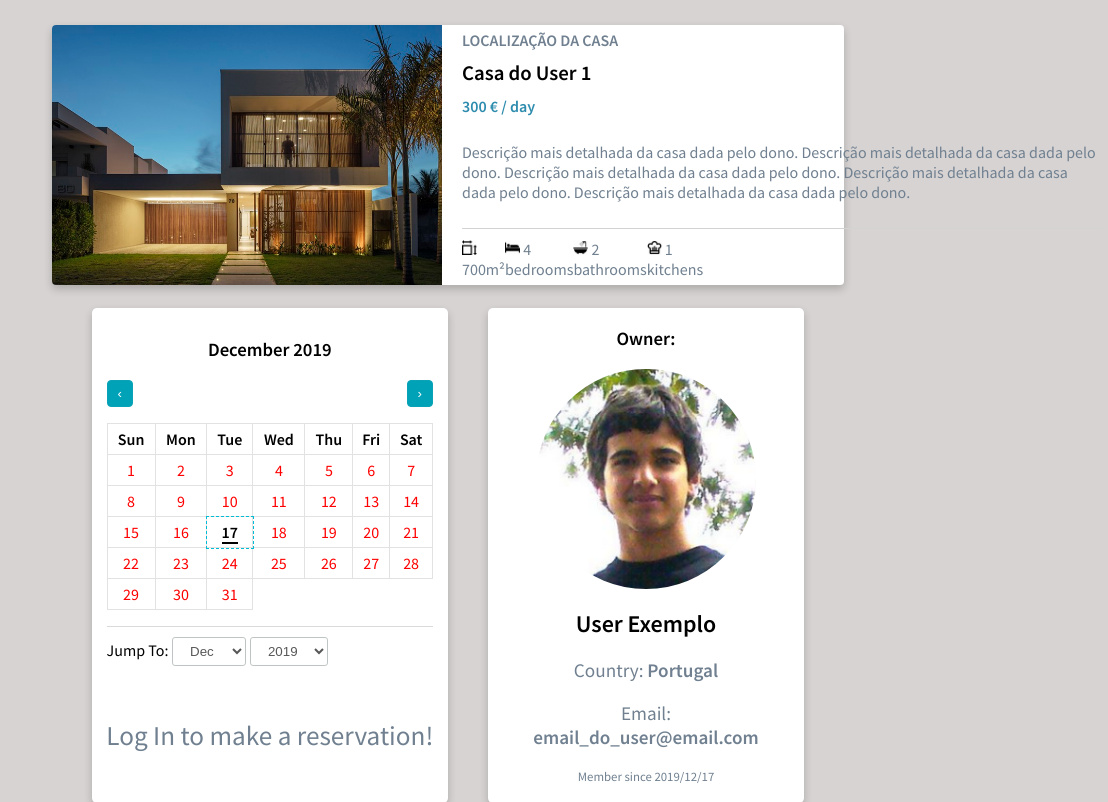
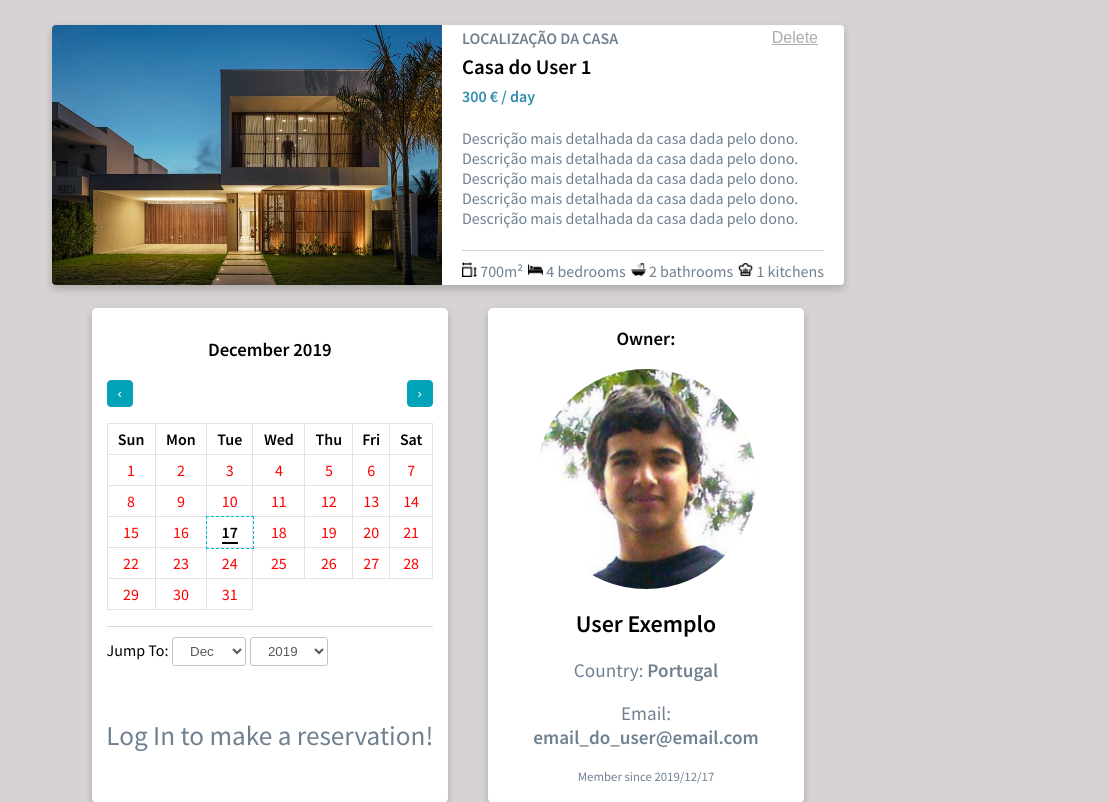
Before and after one commit to joaorenatopinto/FEUP-LTW1920-PROJ, a PHP site: page /property.php?id=1 in a window 1320 px wide. Shown: the part 90-892 px from the top of the page, without its empty margins (212-1320 px from the left). Run offline with PHP 8.4, Linux system fonts and the light colour scheme; data comes from the database, SQL or seed files in the repository.

Commit message:
style finished (?)

```diff
--- a/css/property-card.css
+++ b/css/property-card.css
@@ -31,6 +31,7 @@
 .property-details {
     display: flex;
     flex-direction: column;
+    width: 100%;
     justify-content: space-around;
     margin-right: 20px;
 }
@@ -41,7 +42,6 @@
     display: flex;
     color: #708090;
     justify-content: space-between;
-    padding-right: 400px;
 }
 
 .property-pricing {
@@ -93,3 +93,24 @@
 .property-kitchens img {
     width: 15px;
 }
+
+.region-options-div {
+    display: flex;
+}
+
+.region-options-div button {
+    margin-left: auto;
+    background-color: transparent;
+    background-repeat:no-repeat;
+    border: none;
+    cursor:pointer;
+    overflow: hidden;
+    outline:none;
+    font-size: 1em;
+    text-decoration: underline;
+    color: #adadad;
+}
+
+.region-options-div button:hover {
+    color: #616161;
+}
--- a/property.php
+++ b/property.php
@@ -19,7 +19,6 @@
         if($property['owner']==$_SESSION['username']) {
             $reservations = get_property_reservations($property['id']);
             draw_reservations_seperator();
-            draw_delete_button($property['id']);
             foreach($reservations as $reservation) {
                 //draw_reservation_card($reservation, $property);
                 draw_reservation_card2($reservation, $property);
--- a/templates/tlp_property.php
+++ b/templates/tlp_property.php
@@ -14,7 +14,10 @@
 
             </div>
             <div class="property-details">
-                <h6 class="property-region"> <?= $property['location'] ?> </h6>
+                <div class="region-options-div">
+                    <h6 class="property-region"> <?= $property['location'] ?> </h6>
+                    <button onclick="location.href = 'action_delete_property.php?id= <?= $property['id'] ?>'">Delete</button>
+                </div>
                 <h4 class="property-title"> <a href="property.php?id=<?= $property['id'] ?>"> <?= $property['title'] ?> </a> </h4>
                 <h6 class="property-pricing"> <strong> <?= $property['price'] ?> € / day </strong> </h6>
                 <p class="property-description">
@@ -124,8 +127,3 @@ if(!isset($_SESSION['username']))
 <?php function draw_reservations_seperator() { ?>
     <h6 class="reservations-seperator"> Reservations </h6>
 <?php } ?>
-<?php function draw_delete_button($property_id) { ?>
-    <div class="property-options">
-                <button onclick="location.href = 'action_delete_property.php?id= <?= $property_id ?>'">Delete</button>
-            </div>
-<?php } ?>
```
